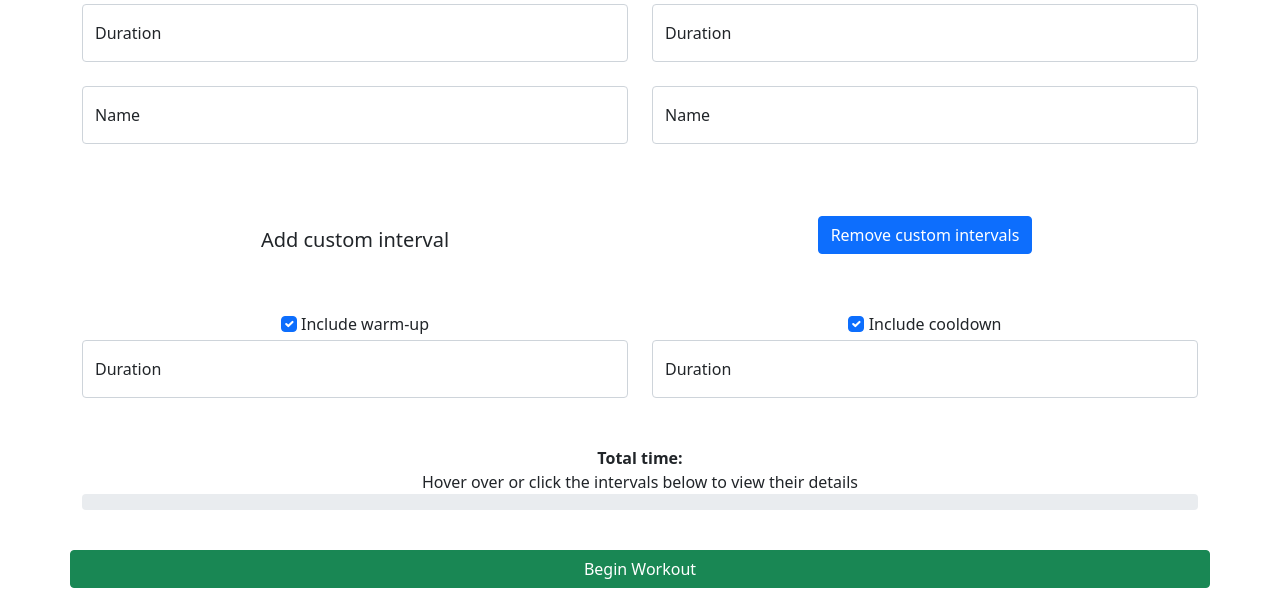
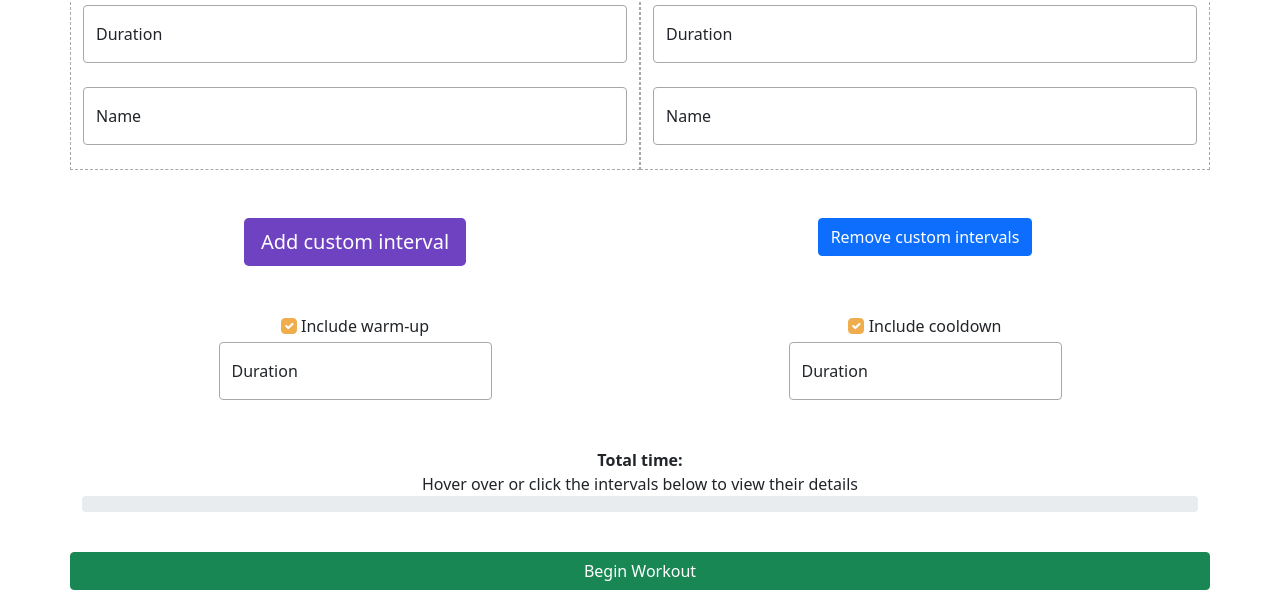
Before and after one commit to trista-d/hiit-interval-timer, a website: page index.html in a window 1280 px wide. Shown: the part 716-1322 px from the top of the page. Drawn offline with nearby package versions, Linux system fonts and the light colour scheme.

Commit message:
Update style.css

```diff
--- a/style.css
+++ b/style.css
@@ -5,12 +5,17 @@ text-align: center;
 .row {
 }
 
+.form-control {
+  border: 1px solid #A8A8A8 !important;
+}
+
 #draggable {
   position: absolute;
   z-index: 100;
-  width: 1%;
-  height:30%;
+  width: 20px;
+  height: 60px;
   background-color: #A8A8A8;
+  user-select: none;
 }
 
 #start {
@@ -21,6 +26,44 @@ text-align: center;
 
 #draggable:hover {
   cursor: pointer;
+}
+
+#h-intensity, #c-intensity {
+   border: 1px dashed #A8A8A8;
+}
+
+button[data-bs-target="#addModal"] {
+  background-color: #6f42c1;
+  color: white;
+}
+
+button[data-bs-target="#addModal"]:hover {
+  background-color: #59359a;
+  color: white;
+}
+
+button[data-bs-target="#removeModal"] {
+
+}
+
+button[data-bs-target="#removeModal"]:hover {
+
+}
+
+#warmupCont, #cooldownCont {
+  width: 50%;
+  margin: auto;
+}
+
+.form-check-input:checked {
+    background-color: #f0ad4e !important;
+    border-color: #f0ad4e !important
+}
+
+.form-check-input:focus, .btn:focus, .form-control:focus {
+  border-color: #A8A8A8 !important;
+  outline: 0 !important;
+  box-shadow:0 0 0 0.25rem rgb(168 168 168 / 25%) !important;
 }
 
 #alert {
```
